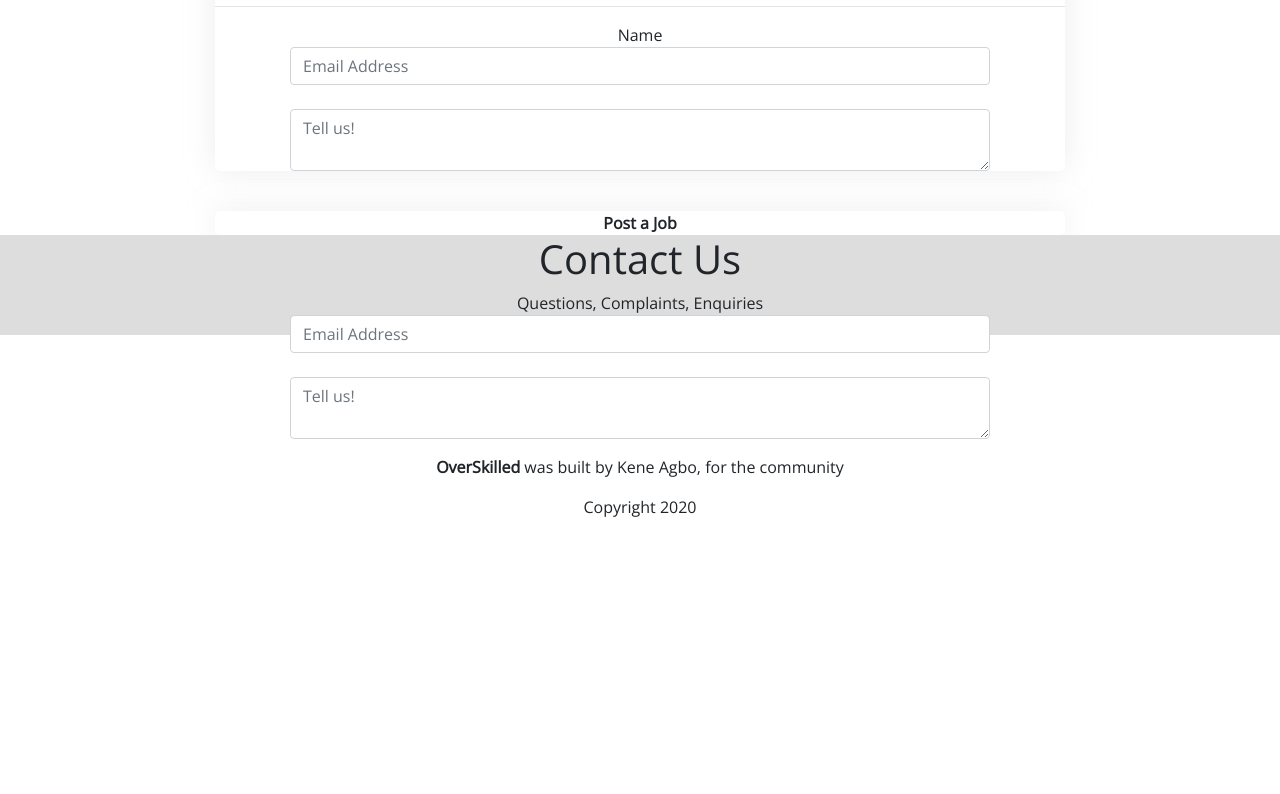
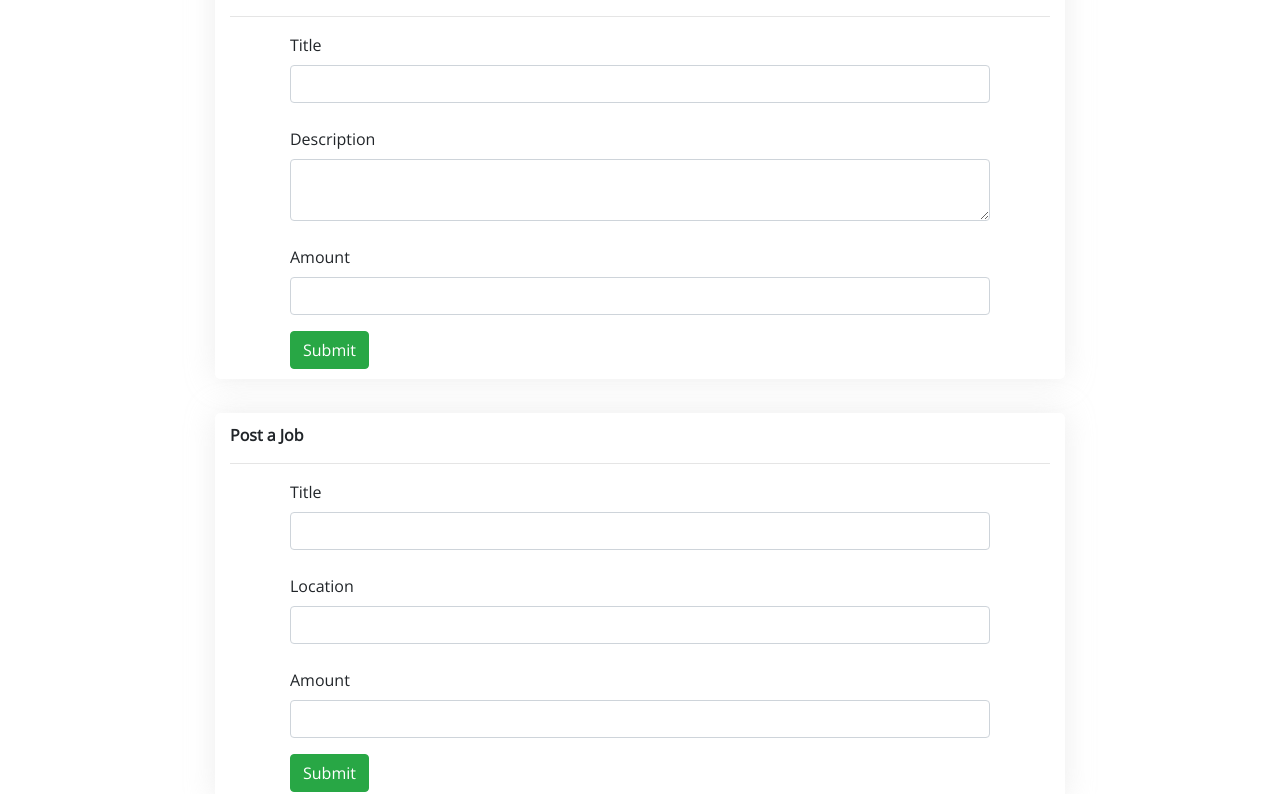
Before and after one commit to Xceptions/overskilled, a Vue app in the folder overskilledfrontend/: page /post in a window 1280 px wide. Shown: the part 467-1261 px from the top of the page. Before the commit the page ends 986 px from the top, so only its background shows below. Built offline with nearby package versions, Linux system fonts and the light colour scheme.

Commit message:
made updates to post page

```diff
--- a/overskilledfrontend/src/App.vue
+++ b/overskilledfrontend/src/App.vue
@@ -89,7 +89,7 @@ div {
   // font-family: Avenir, Helvetica, Arial, sans-serif;
   // -webkit-font-smoothing: antialiased;
   // -moz-osx-font-smoothing: grayscale;
-  text-align: center;
+  // text-align: center;
   // color: #2c3e50;
   // background-color: #fff;
 }
@@ -127,6 +127,7 @@ div {
   padding-top: 10%;
   padding-bottom: 10%;
   color: #7209b7;
+  text-align: center;
 }
 
 #app_header_content_text {
@@ -135,11 +136,13 @@ div {
 
 .header_links {
   color: #fff;
+  text-align: center;
 }
 
 .app_footer {
   height: 100px;
   background-color: #ddd;
+  text-align: center;
 }
 
 .b-form {
--- a/overskilledfrontend/src/components/Competitions.vue
+++ b/overskilledfrontend/src/components/Competitions.vue
@@ -55,6 +55,7 @@ export default {
 .competition_header {
     padding-top: 30px;
     padding-bottom: 5px;
+    text-align: center;
 }
 
 .item_card {
--- a/overskilledfrontend/src/components/Jobs.vue
+++ b/overskilledfrontend/src/components/Jobs.vue
@@ -14,11 +14,11 @@
                 </b-col>
                 <b-col id='b' cols="5">
                     <div id='item_job'>{{ item.title }}</div>
-                    <div>{{ item.focus_area }}</div>
+                    <div>{{ item.location }}</div>
                 </b-col>
                 <b-col id='c'>
                     <div>{{ item.job }}</div>
-                    <div><b-badge>{{ item.focus_area }}</b-badge></div><!-- / Fixed-->
+                    <div><b-badge>{{ item.salary }}</b-badge></div><!-- / Fixed-->
                     <div>{{ item.salary }}</div>
                 </b-col>
                 <!-- <b-col></b-col>
@@ -36,11 +36,11 @@ export default {
   data () {
     return {
       jobs: [
-        { title: 'Python Developer', focus_area: 'Backend Engineer', salary: '$25,000' },
-        { title: 'Python Developer', focus_area: 'Backend Engineer', salary: '$25,000' },
-        { title: 'Python Developer', focus_area: 'Backend Engineer', salary: '$25,000' },
-        { title: 'Python Developer', focus_area: 'Backend Engineer', salary: '$25,000' },
-        { title: 'Python Developer', focus_area: 'Backend Engineer', salary: '$25,000' }
+        { title: 'Python Developer', location: 'Anywhere', salary: '$25,000' },
+        { title: 'Python Developer', location: 'America', salary: '$25,000' },
+        { title: 'Python Developer', location: 'Anywhere', salary: '$25,000' },
+        { title: 'Python Developer', location: 'EMEA', salary: '$25,000' },
+        { title: 'Python Developer', location: 'Anywhere', salary: '$25,000' }
       ]
     }
   }
@@ -49,9 +49,10 @@ export default {
 
 <style scoped lang="scss">
 
-.jobetition_header {
+.job_header {
     padding-top: 30px;
     padding-bottom: 5px;
+    text-align: center;
 }
 
 .item_card {
--- a/overskilledfrontend/src/components/Projects.vue
+++ b/overskilledfrontend/src/components/Projects.vue
@@ -56,6 +56,7 @@ export default {
 .project_header {
     padding-top: 30px;
     padding-bottom: 5px;
+    text-align: center;
 }
 
 .item_card {
--- a/overskilledfrontend/src/views/Home.vue
+++ b/overskilledfrontend/src/views/Home.vue
@@ -26,7 +26,9 @@ export default {
 </script>
 
 <style scoped lang="scss">
+
 $theme: #7209b7;
+
 #home_nav {
   background-color: $theme;
   border: 1px solid $theme;
@@ -34,6 +36,7 @@ $theme: #7209b7;
   line-height: 50px;
   vertical-align: middle;
   color: #fff;
+  text-align: center;
 }
 
 a {
--- a/overskilledfrontend/src/views/Post.vue
+++ b/overskilledfrontend/src/views/Post.vue
@@ -5,16 +5,35 @@
       <hr/>
       <b-form class="b-form">
         <b-form-group id="input-group-1">
-          Name
-          <b-form-input v-model="text" placeholder="Email Address"></b-form-input>
+          <label>Title</label>
+          <b-form-input v-model="text"></b-form-input>
           <br>
-          <b-form-textarea placeholder="Tell us!"></b-form-textarea>
+          <label>Description</label>
+          <b-form-textarea></b-form-textarea>
+          <br>
+          <label>Amount</label>
+          <b-form-input></b-form-input>
         </b-form-group>
+        <b-button variant="success">Submit</b-button>
       </b-form>
     </div>
     <br/>
     <div class='post-body'>
       <b>Post a Job</b>
+      <hr/>
+      <b-form class="b-form">
+        <b-form-group id="input-group-1">
+          <label>Title</label>
+          <b-form-input v-model="text"></b-form-input>
+          <br>
+          <label>Location</label>
+          <b-form-input></b-form-input>
+          <br>
+          <label>Amount</label>
+          <b-form-input></b-form-input>
+        </b-form-group>
+        <b-button variant="success">Submit</b-button>
+      </b-form>
     </div>
   </div>
 </template>
@@ -30,5 +49,14 @@
   max-width: 850px;
   margin-left: auto;
   margin-right: auto;
+  padding-left: 15px;
+  padding-right: 15px;
+  padding-top: 10px;
+  padding-bottom: 10px;
+  margin-bottom: 10px;
 }
+
+/* label {
+  align-content: left;
+} */
 </style>
```
